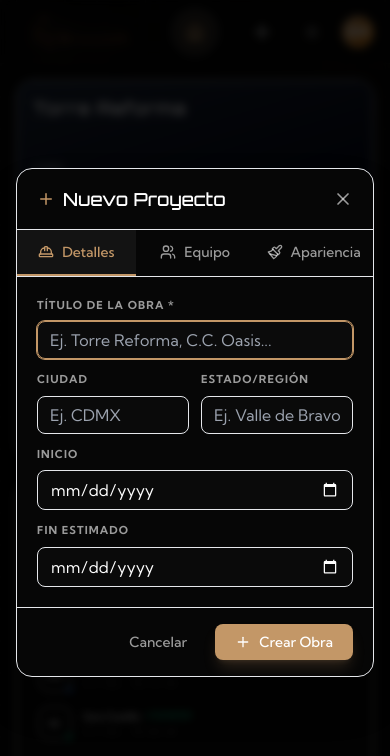
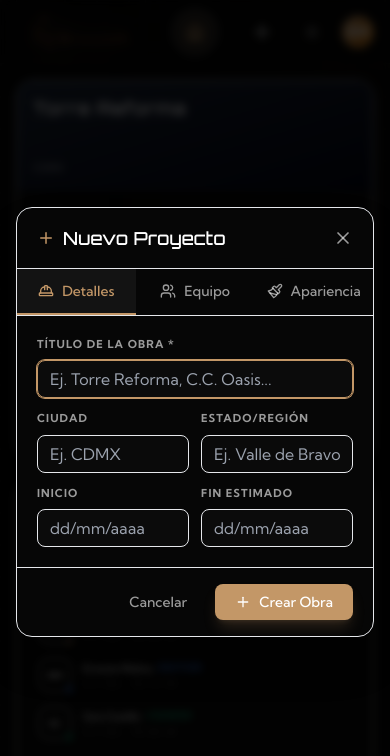
Before and after one commit to bitacoriatemp-creator/pagina-informativa, a Next.js app: page /dashboard in a window 390 px wide. Both pictures are taken after a click on the button 262 px from the left and 31 px from the top of the page. Shown: the top 756 px of the page. Built offline with nearby package versions, Linux system fonts and the light colour scheme.

Commit message:
fix: Replace native date pickers with text inputs to bypass mobile scaling bugs

```diff
--- a/src/components/dashboard/ProjectFormModal.tsx
+++ b/src/components/dashboard/ProjectFormModal.tsx
@@ -189,25 +189,25 @@ export default function ProjectFormModal({
                                         />
                                     </div>
                                 </div>
-                                <div className="flex flex-col gap-3 sm:gap-4">
+                                <div className="grid grid-cols-2 gap-3 sm:gap-4">
                                     <div>
                                         <label className={`block text-[11px] font-bold ${textMuted} uppercase tracking-widest mb-2`}>Inicio</label>
                                         <input
-                                            type="date"
+                                            type="text"
                                             value={formStartDate}
                                             onChange={e => setFormStartDate(e.target.value)}
-                                            className={`w-full ${cardBg} border ${cardBorder} rounded-lg px-3 py-1.5 sm:py-2.5 ${textClass} focus:outline-none focus:border-[#C39767] focus:ring-1 focus:ring-[#C39767] transition-all text-base [color-scheme:dark_light]`}
-                                            style={{ colorScheme: isDark ? 'dark' : 'light' }}
+                                            placeholder="dd/mm/aaaa"
+                                            className={`w-full ${cardBg} border ${cardBorder} rounded-lg px-3 py-1.5 sm:py-2.5 ${textClass} focus:outline-none focus:border-[#C39767] focus:ring-1 focus:ring-[#C39767] transition-all text-base`}
                                         />
                                     </div>
                                     <div>
                                         <label className={`block text-[11px] font-bold ${textMuted} uppercase tracking-widest mb-2`}>Fin Estimado</label>
                                         <input
-                                            type="date"
+                                            type="text"
                                             value={formEndDate}
                                             onChange={e => setFormEndDate(e.target.value)}
-                                            className={`w-full ${cardBg} border ${cardBorder} rounded-lg px-3 py-1.5 sm:py-2.5 ${textClass} focus:outline-none focus:border-[#C39767] focus:ring-1 focus:ring-[#C39767] transition-all text-base [color-scheme:dark_light]`}
-                                            style={{ colorScheme: isDark ? 'dark' : 'light' }}
+                                            placeholder="dd/mm/aaaa"
+                                            className={`w-full ${cardBg} border ${cardBorder} rounded-lg px-3 py-1.5 sm:py-2.5 ${textClass} focus:outline-none focus:border-[#C39767] focus:ring-1 focus:ring-[#C39767] transition-all text-base`}
                                         />
                                     </div>
                                 </div>
```
